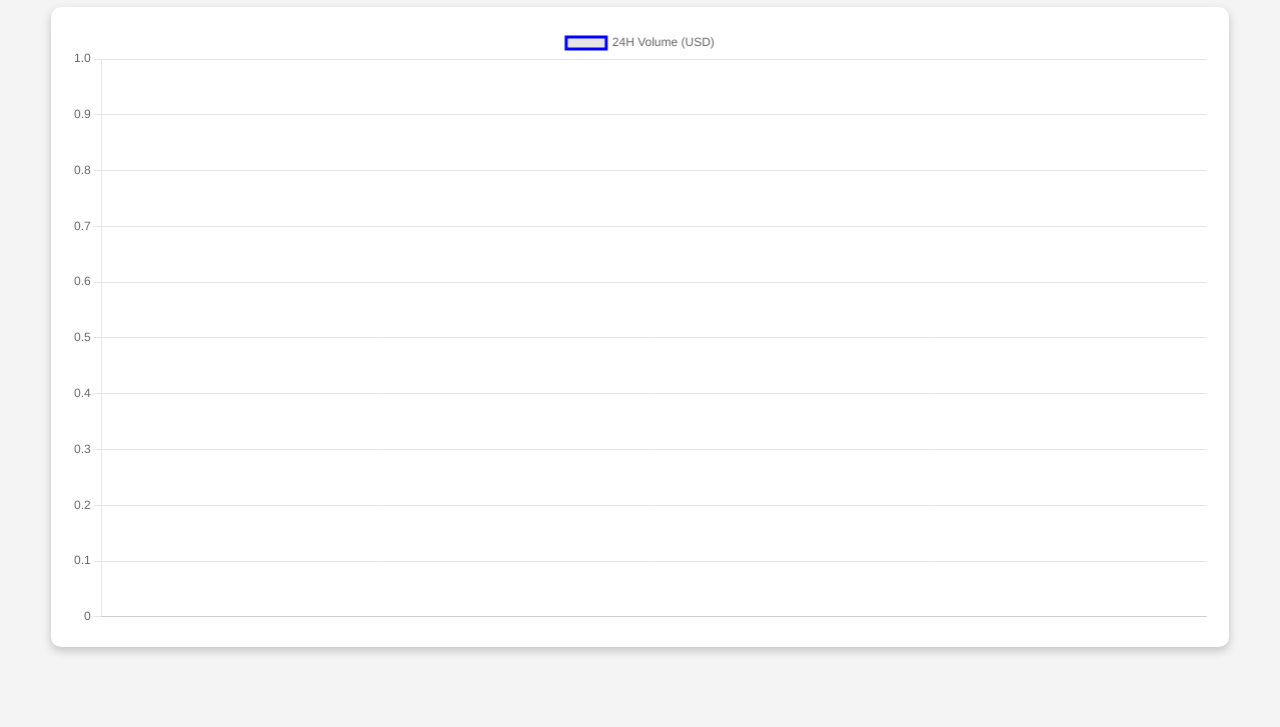
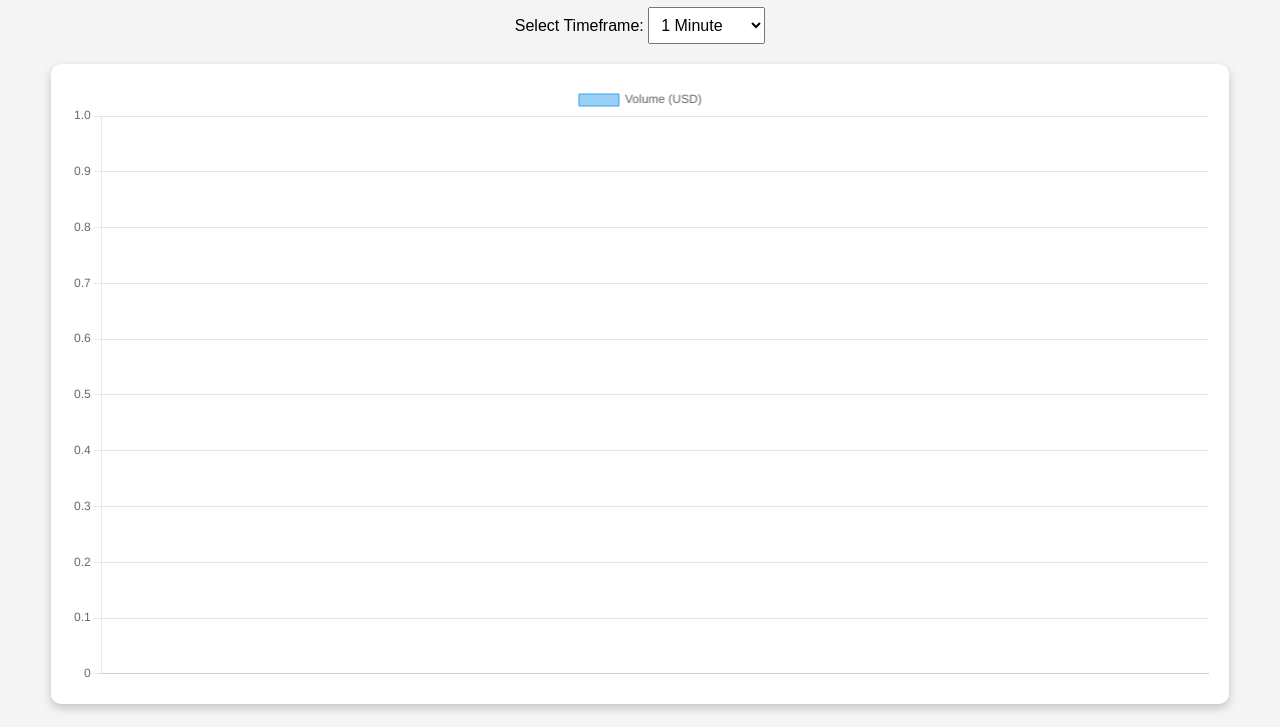
Before and after one commit to woosikkim/solana-volume-tracker, a plain HTML site: page templates/index.html in a window 1280 px wide. Shown: the part 73-800 px from the top of the page. Drawn offline with nearby package versions, Linux system fonts and the light colour scheme; no server answers.

Commit message:
Added timeframes and bar chart

```diff
--- a/templates/index.html
+++ b/templates/index.html
@@ -15,7 +15,7 @@
         .chart-container {
             width: 90%;
             max-width: 1200px;
-            height: 600px;  /* Increased height */
+            height: 600px;
             margin: auto;
             background: white;
             padding: 20px;
@@ -26,27 +26,49 @@
             width: 100%;
             height: 100%;
         }
+        .controls {
+            margin: 20px 0;
+        }
+        select {
+            padding: 8px;
+            font-size: 16px;
+        }
     </style>
 </head>
 <body>
     <h1>Solana Total Trading Volume</h1>
+
+    <!-- Timeframe Selection Dropdown -->
+    <div class="controls">
+        <label for="timeframe">Select Timeframe:</label>
+        <select id="timeframe">
+            <option value="1m">1 Minute</option>
+            <option value="5m">5 Minutes</option>
+            <option value="15m">15 Minutes</option>
+            <option value="1h">1 Hour</option>
+            <option value="4h">4 Hours</option>
+            <option value="1d">1 Day</option>
+        </select>
+    </div>
+
     <div class="chart-container">
         <canvas id="volumeChart"></canvas>
     </div>
 
     <script>
         let ctx = document.getElementById('volumeChart').getContext('2d');
+        let timeframe = document.getElementById('timeframe');
+
         let volumeChart = new Chart(ctx, {
-            type: 'line',
+            type: 'bar', // Changed to bar chart
             data: {
                 labels: [],
                 datasets: [{
-                    label: '24H Volume (USD)',
+                    label: 'Volume (USD)',
                     data: [],
-                    borderColor: 'blue',
-                    borderWidth: 3,
-                    pointRadius: 5,
-                    pointBackgroundColor: 'blue'
+                    backgroundColor: 'rgba(54, 162, 235, 0.5)',
+                    borderColor: 'rgba(54, 162, 235, 1)',
+                    borderWidth: 1
                 }]
             },
             options: {
@@ -60,12 +82,14 @@
         });
 
         function updateChart() {
-            fetch('/volume')
+            let selectedTimeframe = timeframe.value;
+            fetch(`/volume?timeframe=${selectedTimeframe}`)
                 .then(response => response.json())
                 .then(data => {
-                    let now = new Date().toLocaleTimeString();
+                    let now = new Date().toLocaleTimeString([], { hour: '2-digit', minute: '2-digit', second: '2-digit', timeZoneName: 'short' });
                     volumeChart.data.labels.push(now);
                     volumeChart.data.datasets[0].data.push(data.volume);
+
                     if (volumeChart.data.labels.length > 20) {
                         volumeChart.data.labels.shift();
                         volumeChart.data.datasets[0].data.shift();
@@ -74,7 +98,14 @@
                 })
                 .catch(error => console.error('Error fetching volume data:', error));
         }
-        setInterval(updateChart, 1000);
+
+        timeframe.addEventListener('change', () => {
+            volumeChart.data.labels = [];
+            volumeChart.data.datasets[0].data = [];
+            updateChart();
+        });
+
+        setInterval(updateChart, 60000); // Update every minute
         updateChart();
     </script>
 </body>
```
Also changed, not shown: 1 other file.
